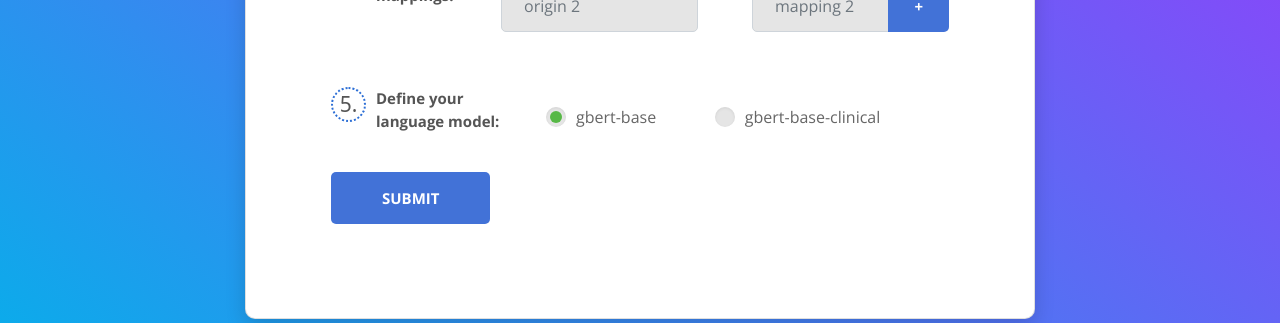
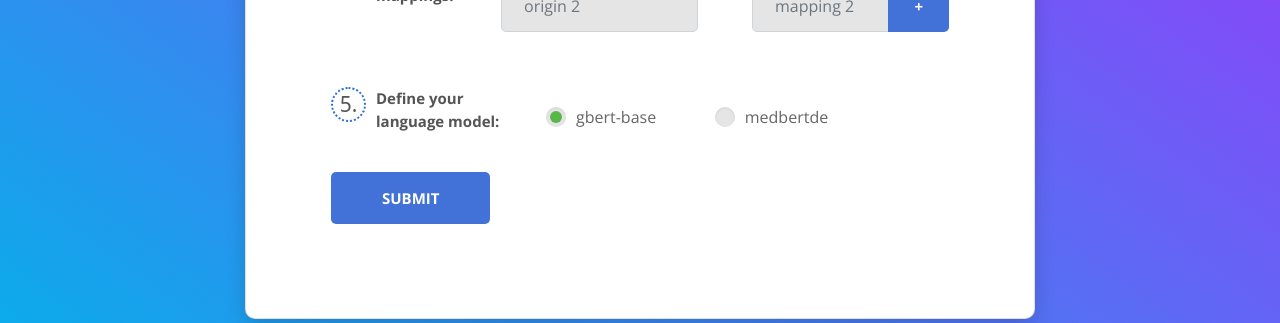
Before and after one commit to dieterich-lab/PETGUI, a FastAPI app: page /basic in a window 1280 px wide. Shown: the part 572-895 px from the top of the page. Run offline with FastAPI, Linux system fonts and the light colour scheme; some libraries are stand-ins or nearby versions.

Commit message:
Change the gbert-clinical to medbertde

```diff
--- a/templates/index.html
+++ b/templates/index.html
@@ -141,7 +141,7 @@ var dynamicInput_1 = [];
                                     <input type="radio" checked="checked" name="model_para" value="gbert-base" required>
                                     <span class="checkmark"></span>
                                 </label>
-                                <label class="radio-container">gbert-base-clinical
+                                <label class="radio-container">medbertde
                                     <input type="radio" name="model_para" value="gbert-base-clinicalL" required>
                                     <span class="checkmark"></span>
                                 </label>
```
